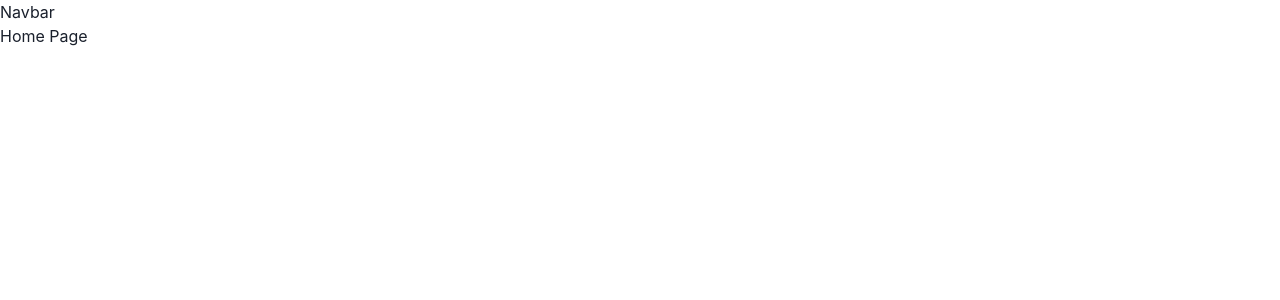
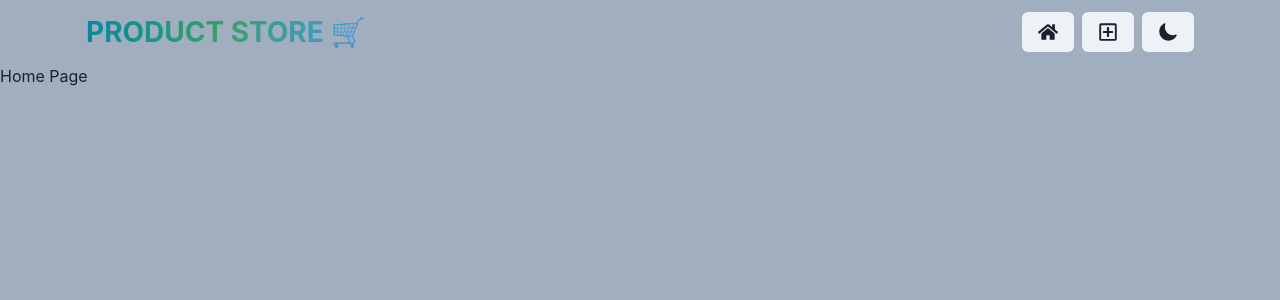
Before and after one commit to mihirkadam19/Online-Store, a React (Vite) app in the folder frontend/: page / in a window 1280 px wide. Shown: the top 300 px of the page. Built offline with nearby package versions, Linux system fonts and the light colour scheme.

Commit message:
navbar with oeprating buttons

```diff
--- a/frontend/package.json
+++ b/frontend/package.json
@@ -10,12 +10,14 @@
     "preview": "vite preview"
   },
   "dependencies": {
+    "@chakra-ui/icons": "^2.1.1",
     "@chakra-ui/react": "^2.10.3",
     "@emotion/react": "^11.14.0",
     "@emotion/styled": "^11.14.0",
     "framer-motion": "^12.0.5",
     "react": "^18.3.1",
     "react-dom": "^18.3.1",
+    "react-icons": "^5.4.0",
     "react-router-dom": "^7.1.3"
   },
   "devDependencies": {
--- a/frontend/src/App.jsx
+++ b/frontend/src/App.jsx
@@ -1,5 +1,5 @@
 import {Route, Routes} from "react-router-dom";
-import { Box } from "@chakra-ui/react";
+import { Box, useColorModeValue } from "@chakra-ui/react";
 import Navbar from "./components/Navbar.jsx";
 import CreatePage  from "./pages/CreatePage.jsx";
 import HomePage from "./pages/HomePage.jsx";
@@ -9,7 +9,7 @@ function App() {
 
   return (
     <>
-      <Box minH={"100vh"}>
+      <Box minH={"100vh"} bg={useColorModeValue("gray.400", "gray.800")}>
         <Navbar />
           <Routes>
             <Route path="/" element={<HomePage/>} />
--- a/frontend/src/components/Navbar.jsx
+++ b/frontend/src/components/Navbar.jsx
@@ -1,10 +1,57 @@
-import React from 'react'
+import { Button, Container, Flex, HStack, Text, useColorMode } from '@chakra-ui/react';
+import React from 'react';
+import { FaRegPlusSquare } from "react-icons/fa";
+import { Link, Links } from 'react-router-dom';
+import {IoMoon} from 'react-icons/io5';
+import {LuSun} from 'react-icons/lu';
+import { FaHome } from "react-icons/fa";
+
 
 const Navbar = () => {
+    const {colorMode, toggleColorMode} = useColorMode();
   return (
-    <div>
-      Navbar
-    </div>
+    <Container maxW={"1140px"} px={"4"}>
+        <Flex
+            h={"16"}
+            alignItems={"center"}
+            justifyContent={"space-between"}
+            flexDir={{
+                base : "column",
+                sm: "row"
+            }}
+        >
+            <Text
+                fontSize={{ base: "22", sm: "28" }}
+                fontWeight={"bold"}
+                textTransform={"uppercase"}
+                textAlign={"center"}
+                bgGradient={"linear(to-r, cyan.700, green.500, blue.400)"}
+                bgClip={"text"}
+            >
+                <Link to={"/"}>Product Store 🛒</Link>
+            </Text>
+            <HStack spacing={2} alignItems={"center"}>
+
+                <Link to={"/"}>
+                    <Button>
+                        <FaHome fontSize={20} />
+                    </Button>
+                </Link>
+
+                <Link to={"/create"}>
+                    <Button>
+                        <FaRegPlusSquare fontSize={20}/>
+                    </Button>
+                </Link>
+
+                <Button
+                    onClick={toggleColorMode}>
+                        {colorMode=="light" ? <IoMoon fontSize={20} />: <LuSun fontSize={20}/>}
+                </Button>
+
+            </HStack>
+        </Flex>
+    </Container>
   )
 }
 
```
Also changed, not shown: 1 other file (tests, documents, lock files or other folders).
